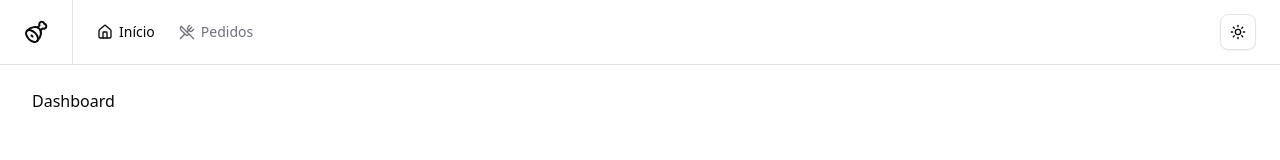
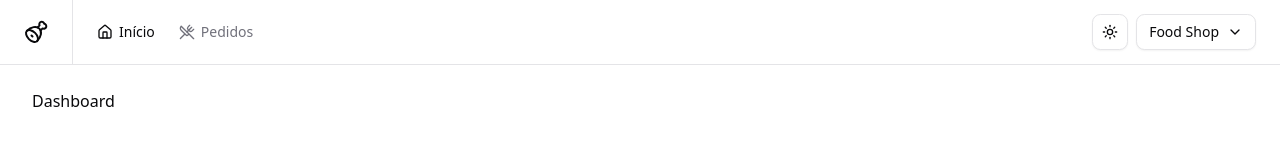
Before and after one commit to PauloStraforini/FoodShop-Web, a React (Vite) app: page / in a window 1280 px wide. Shown: the top 160 px of the page. Built offline with nearby package versions, Linux system fonts and the light colour scheme.

Commit message:
config AccountMenu

```diff
--- /dev/null
+++ b/src/components/acountMenu.tsx
@@ -0,0 +1,45 @@
+import { Building, ChevronDown, LogOut } from 'lucide-react'
+
+import { Button } from './ui/button'
+import {
+    DropdownMenu,
+    DropdownMenuContent,
+    DropdownMenuItem,
+    DropdownMenuLabel,
+    DropdownMenuSeparator,
+    DropdownMenuTrigger,
+} from './ui/dropdown-menu'
+
+export function AccountMenu() {
+    return (
+        <DropdownMenu>
+            <DropdownMenuTrigger asChild>
+                <Button
+                    variant="outline"
+                    className="flex select-none items-center gap-2"
+                >
+                    Food Shop
+                    <ChevronDown className="h-4 w-4" />
+                </Button>
+            </DropdownMenuTrigger>
+
+            <DropdownMenuContent align="end" className="w-56">
+                <DropdownMenuLabel className="flex flex-col">
+                    <span>Paulo Straforini</span>
+                    <span className="text-xs font-normal text-muted-foreground">
+                        paulo@estudos.com.br
+                    </span>
+                </DropdownMenuLabel>
+                <DropdownMenuSeparator />
+                <DropdownMenuItem>
+                    <Building className="mr-2 h-4 w-4" />
+                    <span>Perfil da loja</span>
+                </DropdownMenuItem>
+                <DropdownMenuItem className="text-red-500 dark:text-red-500">
+                    <LogOut className="mr-2 h-4 w-4" />
+                    <span>Sair</span>
+                </DropdownMenuItem>
+            </DropdownMenuContent>
+        </DropdownMenu>
+    )
+}
--- a/src/components/header.tsx
+++ b/src/components/header.tsx
@@ -3,6 +3,7 @@
 import { NavLink } from './nav-link'
 import { Separator } from './ui/separator'
 import { ThemeToggle } from './theme/mode-toggle'
+import { AccountMenu } from './acountMenu'
 
 export function Header() {
     return (
@@ -25,6 +26,7 @@
                 </nav>
                 <div className='ml-auto flex items-center gap-2'>
                     <ThemeToggle />
+                    <AccountMenu/>
                 </div>
             </div>
         </div>
```
